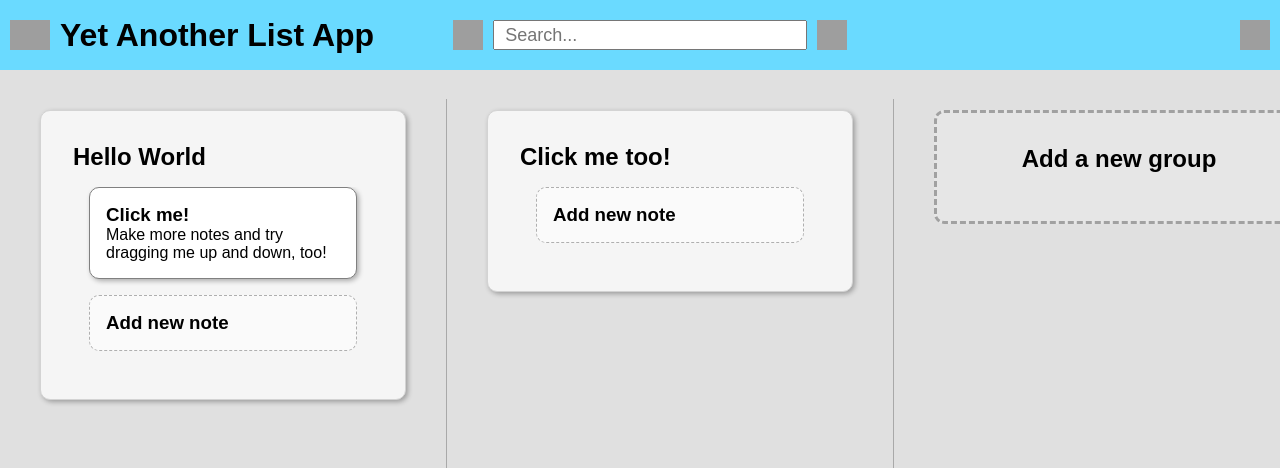
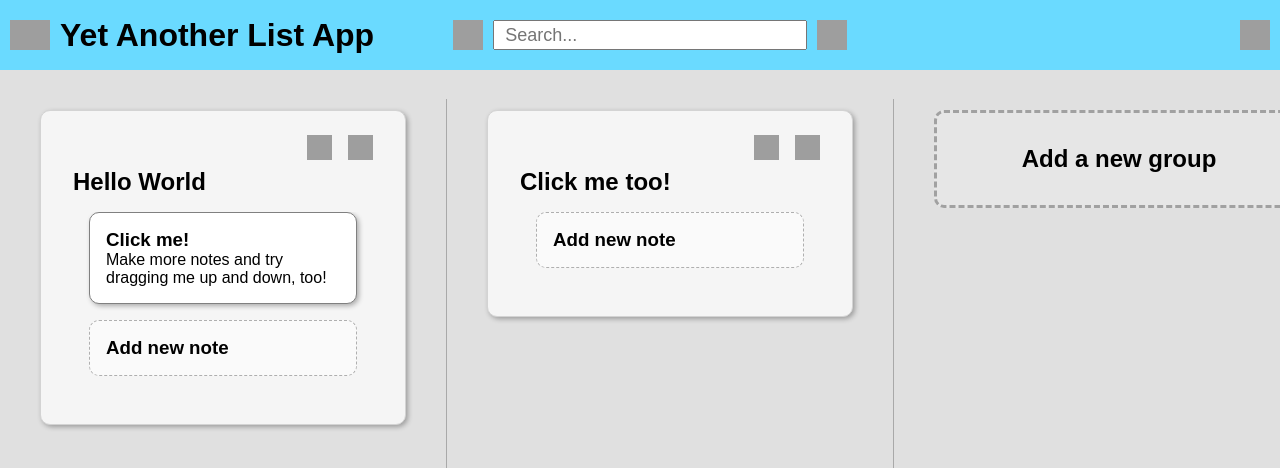
Before and after one commit to llin1592/Yet-Another-List-App, a React (Create React App) app: page / in a window 1280 px wide. Shown: the top 468 px of the page. Built offline with nearby package versions, Linux system fonts and the light colour scheme; grey boxes are pictures that could not be loaded; the HTML template or start-up script is replaced by a standard one.

Commit message:
separated add group from groups
Also added placeholder buttons for swapping groups left and right

```diff
--- /dev/null
+++ b/src/Components/AddGroup.js
@@ -0,0 +1,12 @@
+import reactjs from "react";
+import "../Styles/Group.css";
+
+const Group = (props) => {
+  return (
+    <div className="group-add-container" onClick={props.onClick}>
+      <h2>{props.title}</h2>
+    </div>
+  );
+};
+
+export default Group;
--- a/src/Components/Dashboard.js
+++ b/src/Components/Dashboard.js
@@ -1,6 +1,7 @@
 import React, { useEffect } from "react";
 import { v4 as uuidv4 } from "uuid";
 import Group from "./Group.js";
+import AddGroup from "./AddGroup.js";
 import "../Styles/Dashboard.css";
 
 const Dashboard = (props) => {
@@ -112,9 +113,8 @@ const Dashboard = (props) => {
           ])}
 
       {!props.searchText ? (
-        <Group
+        <AddGroup
           title="Add a new group"
-          notes={[]}
           onClick={() =>
             setGroups([
               ...groups,
--- a/src/Components/Group.js
+++ b/src/Components/Group.js
@@ -12,11 +12,18 @@ const Group = (props) => {
   }
 
   return (
-    <div className={groupType} onClick={props.onClick}>
+    <div className="group-container">
       {/* https://commons.wikimedia.org/wiki/File:Write-icon.svg
           https://commons.wikimedia.org/wiki/File:PICOL_Cancel.svg
           https://commons.wikimedia.org/wiki/File:Icon_delete_2019_1.svg */}
-      {editName === null || groupType === "group-container-add" ? (
+      <div className="group-move-buttons">
+        {/* https://commons.wikimedia.org/wiki/File:ArrowLeft.svg
+            https://commons.wikimedia.org/wiki/File:ArrowRight.svg */}
+        <img src="https://upload.wikimedia.org/wikipedia/commons/f/f2/ArrowLeft.svg" />
+        <img src="https://upload.wikimedia.org/wikipedia/commons/9/99/ArrowRight.svg" />
+      </div>
+
+      {editName === null ? (
         <h2
           onClick={() => setEditName(props.title)}
           style={{ wordWrap: "break-word" }}
@@ -54,6 +61,7 @@ const Group = (props) => {
           />
         </div>
       )}
+
       {/* https://www.freecodecamp.org/news/how-to-add-drag-and-drop-in-react-with-react-beautiful-dnd/ */}
       <div className="group-notes-container">
         <DragDropContext
--- a/src/Styles/Group.css
+++ b/src/Styles/Group.css
@@ -4,7 +4,7 @@
 }
 
 /* Give container a shadow? */
-.group-container, .group-container-add {
+.group-container, .group-add-container {
     display: flex;
     min-width: 300px;
     max-width: 300px;
@@ -22,13 +22,24 @@
     box-shadow: 2px 2px 5px rgba(0, 0, 0, 0.3);
 }
 
-.group-container-add {
+.group-add-container {
     justify-content: center;
     align-items: center;
 
     border-color: rgba(0, 0, 0, 0.3);
     border-style: dashed;
     background-color: rgba(245, 245, 245, 0.3);
+}
+
+.group-move-buttons {
+    display: flex;
+    justify-content: flex-end;
+    margin-top: -0.5em;
+    margin-bottom: 0.5em;
+}
+
+.group-move-buttons * {
+    margin-left: 1em;
 }
 
 .group-notes-container {
@@ -50,6 +61,9 @@
 
 .edit-group-title img {
     margin-left: 5px;
+}
+
+.group-container img {
     width: 25px;
     height: 25px;
     vertical-align:top;
--- a/src/Styles/Header.css
+++ b/src/Styles/Header.css
@@ -72,3 +72,7 @@
     transform: rotate(90deg);
     transition: 300ms ease;
 }
+
+.header-bar img {
+    cursor: pointer;
+}
```
